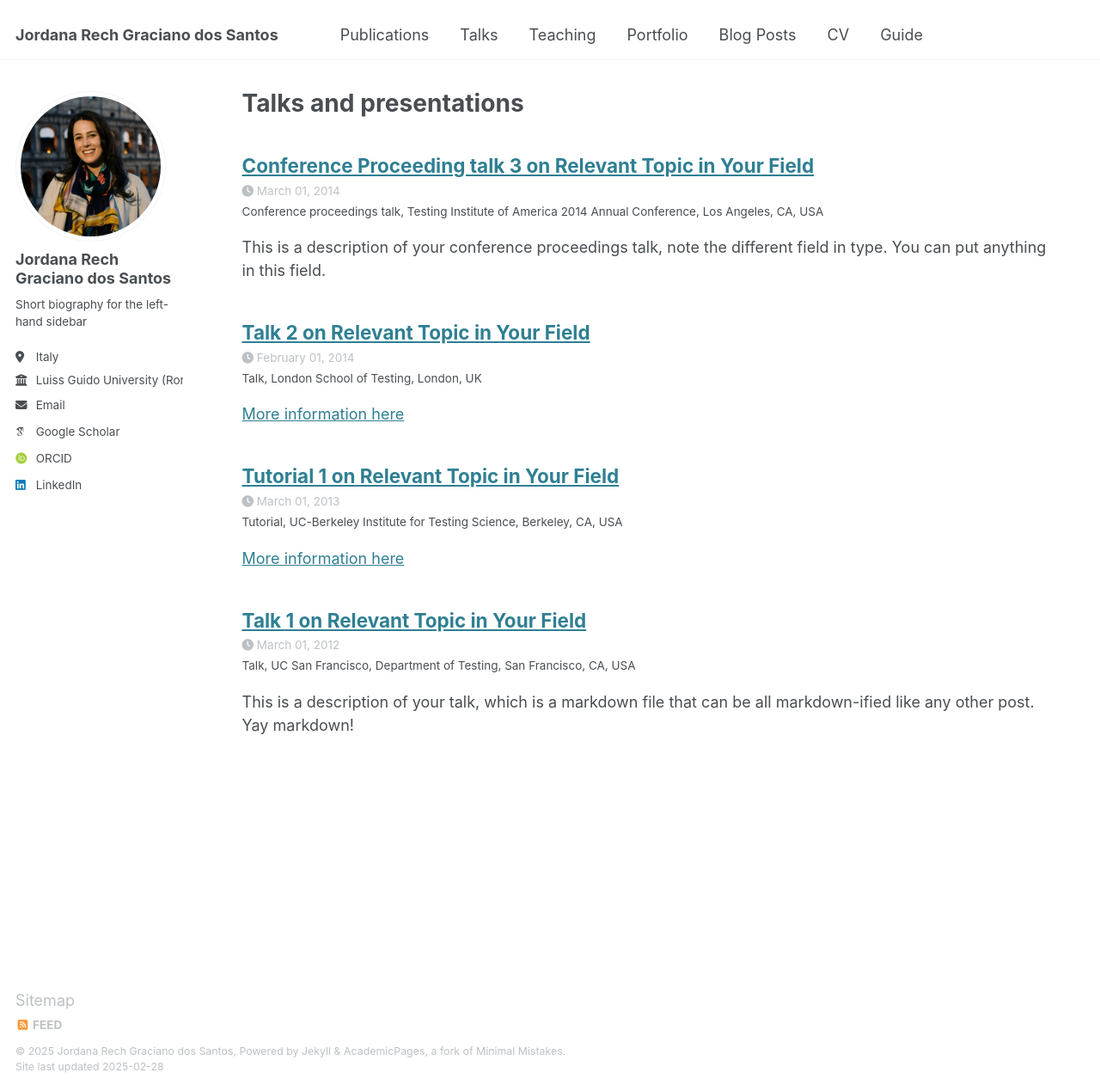
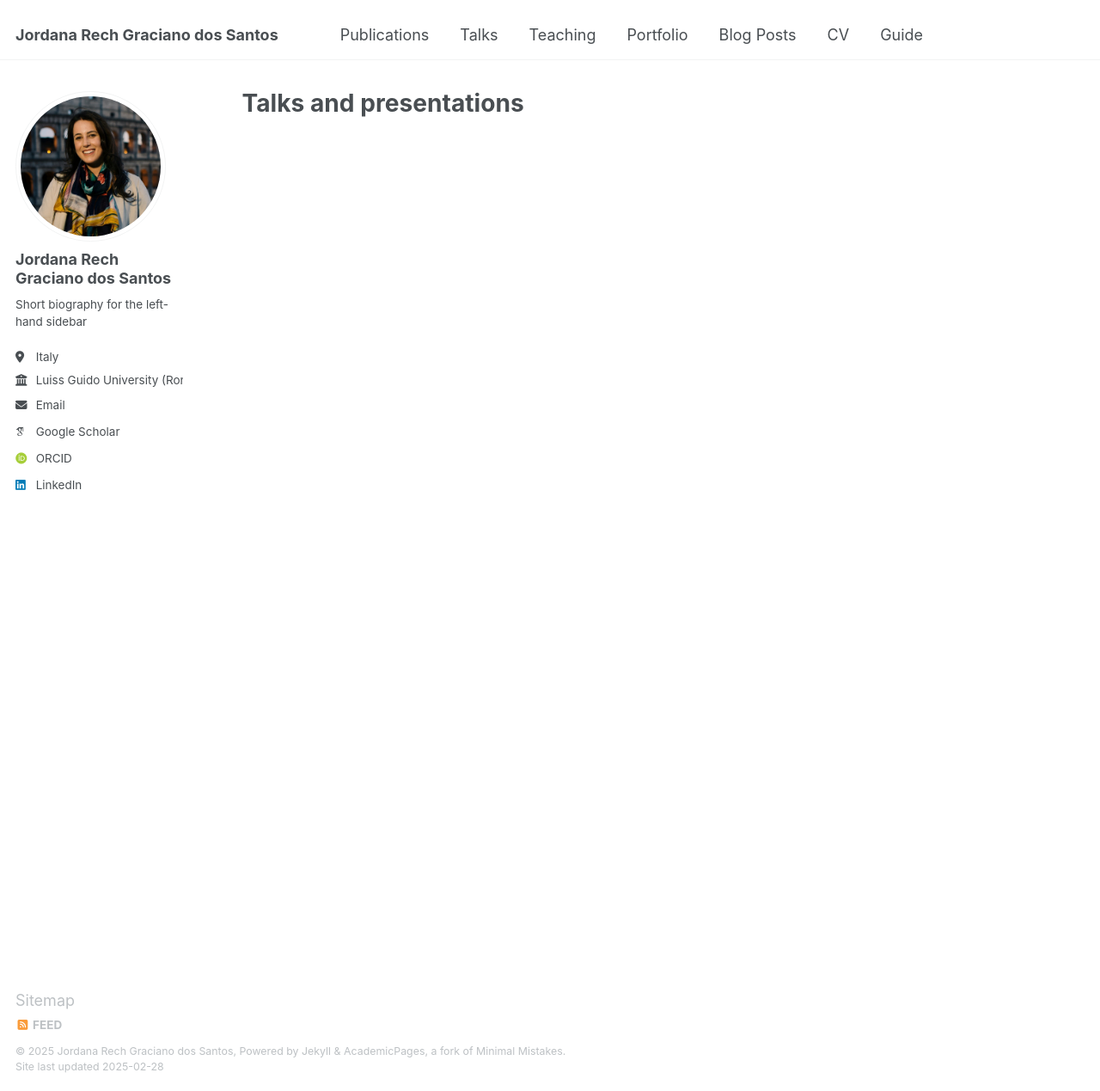
Before and after one commit to jordanarechgs/Jordana-Rech-Graciano-dos-Santos, a Jekyll site: the page built from _pages/talks.html, in a window 1280 px wide and 1269 px high. Shown: the whole window at 86% size. Built offline with Jekyll 4.4.1, drawn with Linux system fonts in a browser that asks for light colours; some web fonts are replaced; part of the change alters nothing that is shown.

Commit message:
Update _config.yml

```diff
--- a/_config.yml
+++ b/_config.yml
@@ -14,7 +14,6 @@ title_separator          : "-"
 name                     : &name "Jordana Rech Graciano dos Santos"
 description              : &description "personal description"
 url                      : https://jordanarechgs.github.io # the base hostname & protocol for your site e.g. "https://[your GitHub username].github.io"
-baseurl                  : "" # the subpath of your site, e.g. "/blog"
 repository               : "jordanarechgs/jordanarechgs.github.io"
 
 # Site Author - The following control what appear as part of the author content on the side bar.
@@ -207,10 +206,7 @@ collections:
   publications:
     output: true
     permalink: /:collection/:path/
-  portfolio:
-    output: true
-    permalink: /:collection/:path/
-  talks:
+  my life:
     output: true
     permalink: /:collection/:path/
 
```
